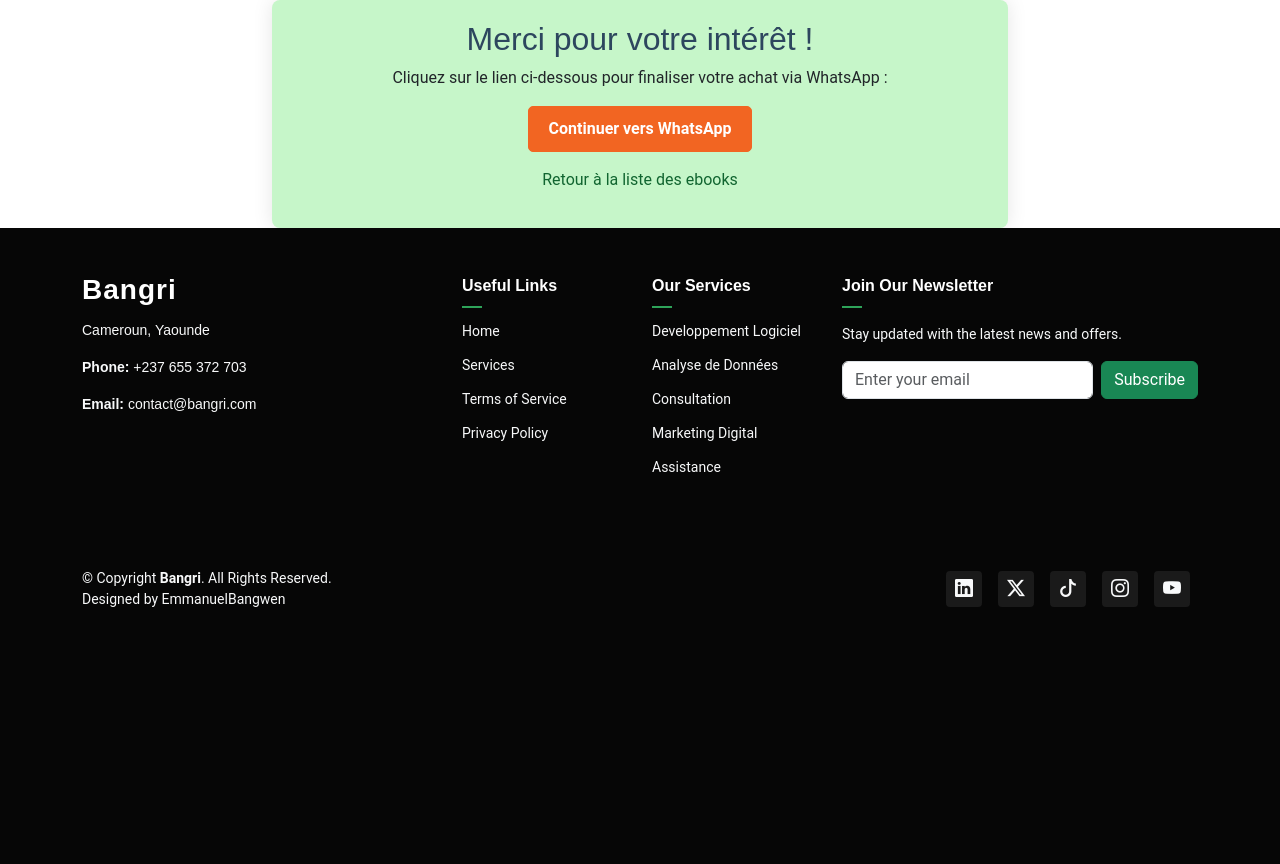
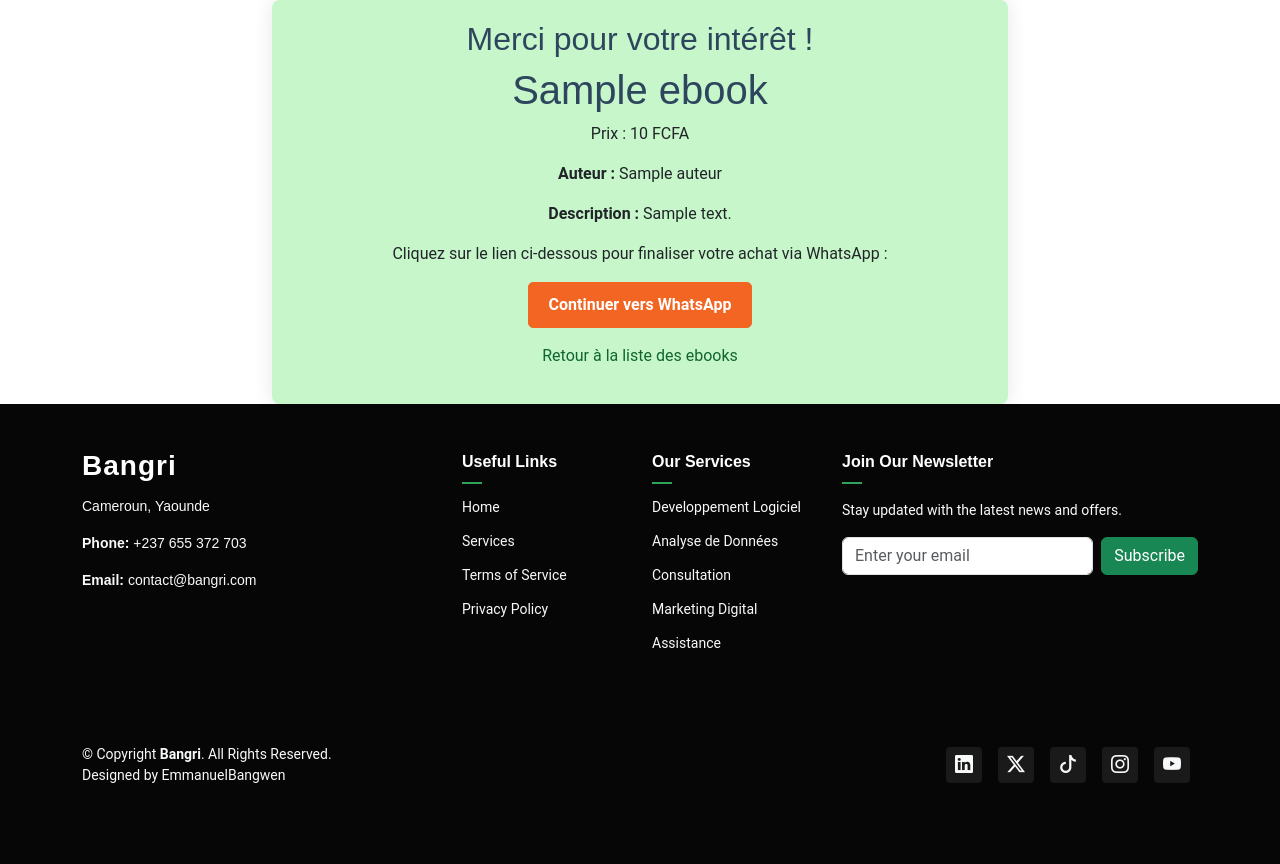
Before and after one commit to EmmanuelBANGWEN/bangri_web, a Django app: template siteweb/templates/ebooks/redirect_whatsapp.html in a window 1280 px wide; the page is wider, and only the part inside the window is pictured. Shown: the part 116-980 px from the top of that part. Before the commit the page ends 723 px from the top of that part, so only its background shows below. Run offline with Django 3.2, Linux system fonts and the light colour scheme; the template is opened without the code that fills it: most values are stand-ins (such as "Sample title", 1, 10 or a date in 2020); some libraries are stand-ins or nearby versions.

Commit message:
reglage du message vers whatsapp

```diff
--- a/siteweb/templates/ebooks/redirect_whatsapp.html
+++ b/siteweb/templates/ebooks/redirect_whatsapp.html
@@ -6,10 +6,21 @@
         <div class="col-md-8 text-center">
             <div class="box_main">
                 <h2 class="shirt_text">Merci pour votre intérêt !</h2>
+
+
+                <h1 class="shirt_text">{{ ebook.titre }}</h1>
+                    <p class="price_text">Prix : <span>{{ ebook.prix }} FCFA</span></p>
+                    <p><strong>Auteur :</strong> {{ ebook.auteur }}</p>
+                    <p><strong>Description :</strong> {{ ebook.description }}</p>
+
                 <p class="price_text">Cliquez sur le lien ci-dessous pour finaliser votre achat via WhatsApp :</p>
-                <a href="https://wa.me/655372703?text=Bonjour, je suis intéressé par l'achat de l'ebook {{ ebook.titre }}."
+                <!-- <a href="https://wa.me/655372703?text=Bonjour, je suis intéressé par l'achat de l'ebook {{ ebook.titre }}."
+                   target="_blank" class="btn btn-primary">Continuer vers WhatsApp</a> -->
+                   <a href="https://wa.me/655372703?text=Bonjour, je suis intéressé par l'achat de l'ebook : {{ ebook.titre }}.%0APrix : {{ ebook.prix }} XAF.%0ADescription : {{ ebook.description|escapejs }}"
                    target="_blank" class="btn btn-primary">Continuer vers WhatsApp</a>
-                <p class="mt-3"><a href="{% url 'liste_ebooks' %}">Retour à la liste des ebooks</a></p>
+
+
+                   <p class="mt-3"><a href="{% url 'liste_ebooks' %}">Retour à la liste des ebooks</a></p>
             </div>
         </div>
     </div>
--- a/siteweb/views.py
+++ b/siteweb/views.py
@@ -48,7 +48,6 @@ def tag_view(request, tag_slug):
         'tag_slug': tag_slug,
         'posts': posts,
         'tag' : tag,
-
     })
 def blog_details_view(request, year: int, month: int, day: int, slug: str, category=None, tag_slug=None):
     post = get_object_or_404(Post, slug=slug, statut='published', published__year=year,
@@ -501,5 +500,5 @@ def detail_ebook(request, ebook_id):
 
 def redirection_whatsapp(request, ebook_id):
     # Optionnel : récupérer les informations de l'ebook si besoin
-    # ebook = get_object_or_404(Ebook, id=ebook_id)
-    return render(request, 'ebooks/redirect_whatsapp.html')
+    ebook = get_object_or_404(Ebook, id=ebook_id)
+    return render(request, 'ebooks/redirect_whatsapp.html', {'ebook': ebook})
```
